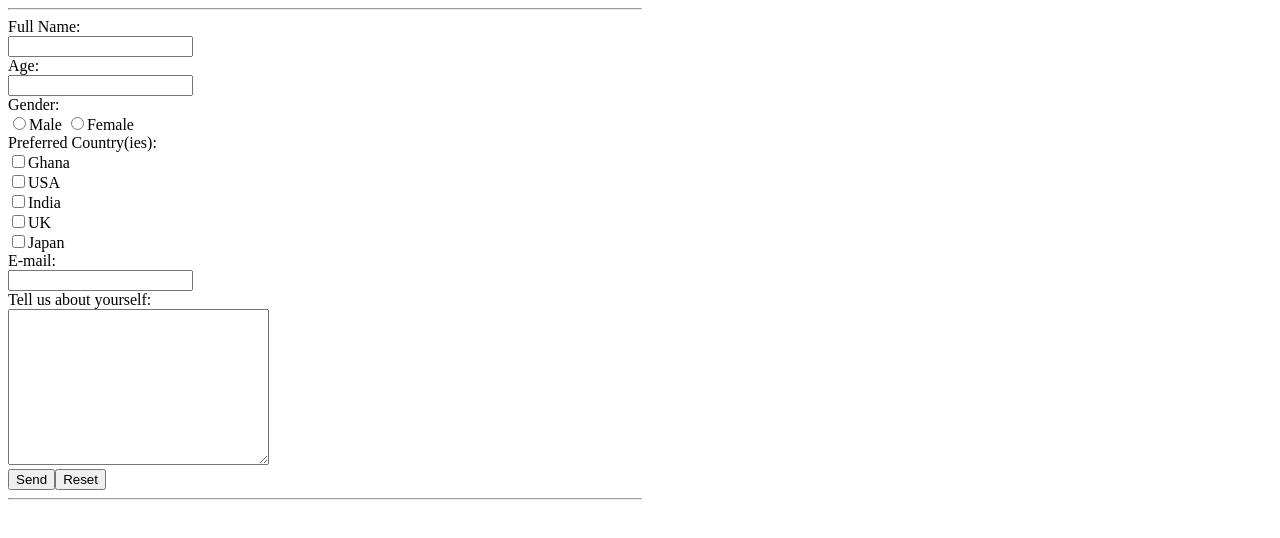
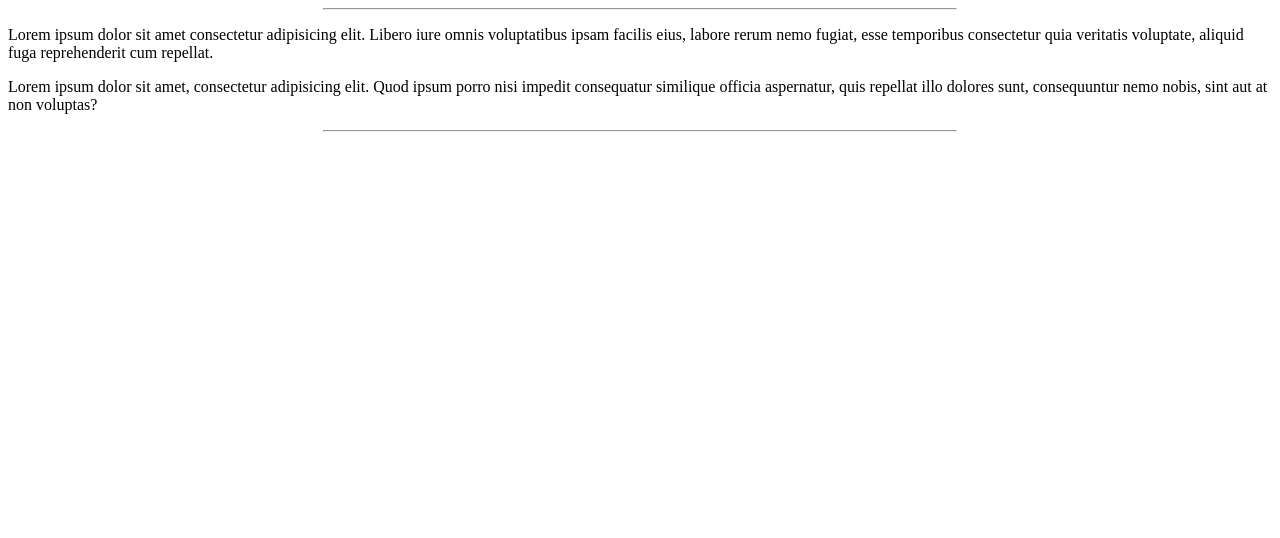
Before and after one commit to JavaSquirt/udemy, a plain HTML site: page index.html in a window 1280 px wide. Drawn offline with Linux system fonts and the light colour scheme.

Commit message:
правки

```diff
--- a/index.html
+++ b/index.html
@@ -5,42 +5,16 @@
     <meta http-equiv="X-UA-Compatible" content="IE=edge">
     <title>Welcome</title>
     <meta name="viewport" content="width=device-width, initial-scale=1">
-    <link rel="stylesheet" media="screen" href="css/main.css">
+    <link rel="stylesheet" type="text/css" media="screen" href="css/main.css">
 </head>
 <body>
 
-    <hr width="50%" align="left">
+    <hr>
 
-    <form method="" action="">
-        <label for="name">Full Name:</label><br>
-        <input type="text" name="user_name" id="name"><br>
+    <p>Lorem ipsum dolor sit amet consectetur adipisicing elit. Libero iure omnis voluptatibus ipsam facilis eius, labore rerum nemo fugiat, esse temporibus consectetur quia veritatis voluptate, aliquid fuga reprehenderit cum repellat.</p>
+    <p>Lorem ipsum dolor sit amet, consectetur adipisicing elit. Quod ipsum porro nisi impedit consequatur similique officia aspernatur, quis repellat illo dolores sunt, consequuntur nemo nobis, sint aut at non voluptas?</p>
 
-        <label for="age">Age:</label><br>
-        <input type="number" name="user_age" id="age"><br>
-
-        <label for="Gender">Gender:</label><br>
-        <label for="male"><input type="radio" name="gender" id="male">Male</label>
-        <label for="female"><input type="radio" name="gender" id="female">Female</label><br>
-
-        <label for="">Preferred Country(ies):</label><br>
-        <label for="ghana"><input type="checkbox" name="country" id="ghana">Ghana</label><br>
-        <label for="usa"><input type="checkbox" name="country" id="usa">USA</label><br>
-        <label for="india"><input type="checkbox" name="country" id="india">India</label><br>
-        <label for="uk"><input type="checkbox" name="country" id="uk">UK</label><br>
-        <label for="japan"><input type="checkbox" name="country" id="japan">Japan</label><br>
-
-        <label for="email">E-mail:</label><br>
-        <input type="email" name="user_mail" id="email"><br>
-
-        <label for="about">Tell us about yourself:</label><br>
-        <textarea name="about" id="about" cols="30" rows="10"></textarea><br>
-
-        <input type="submit" value="Send"><button type="reset">Reset</button>
-
-
-    </form>
-
-    <hr width="50%" align="left">
+    <hr>
 
 </body>
 </html>
```
Also changed, not shown: form.html (added, +44 -0 lines).
